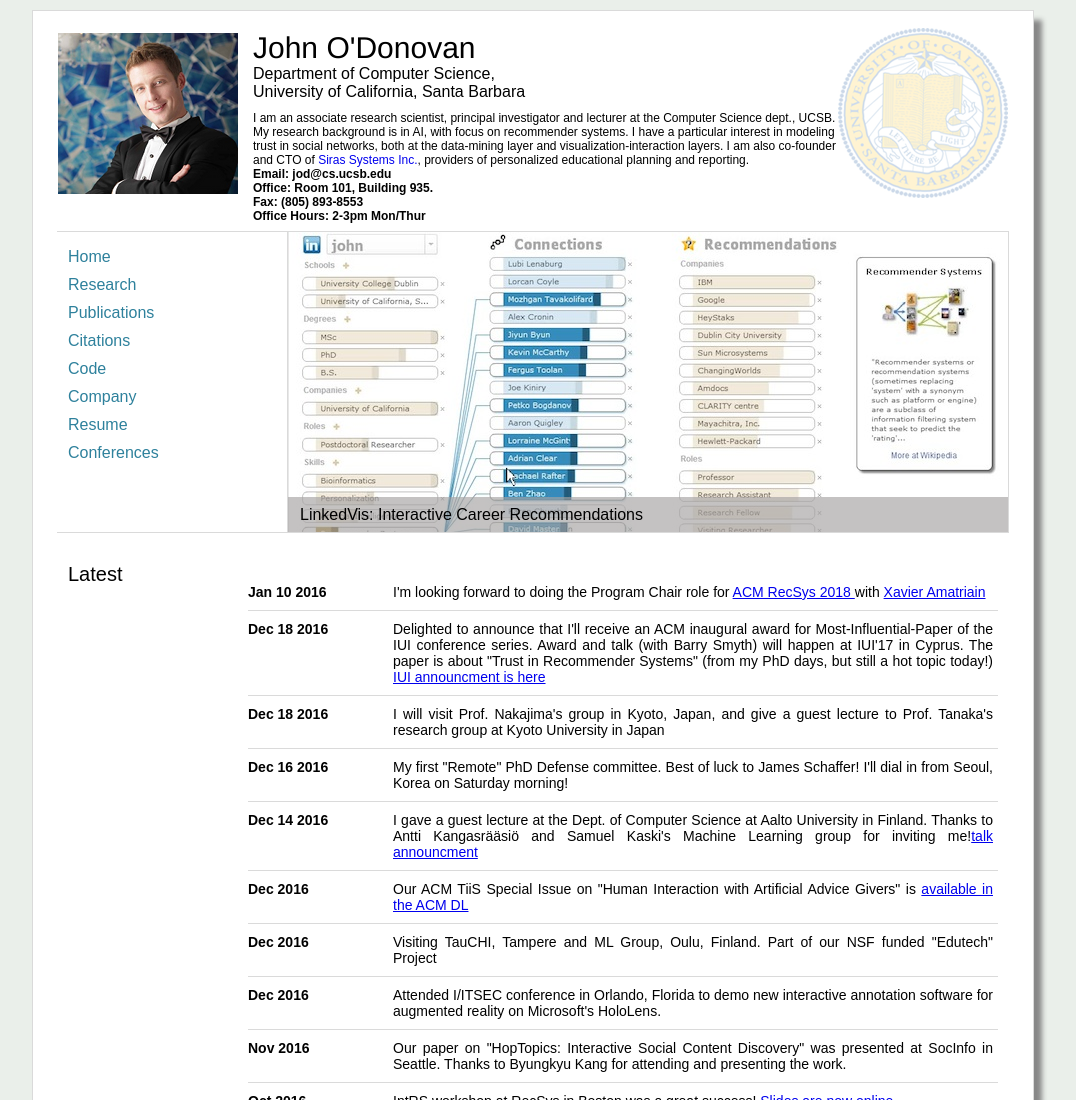
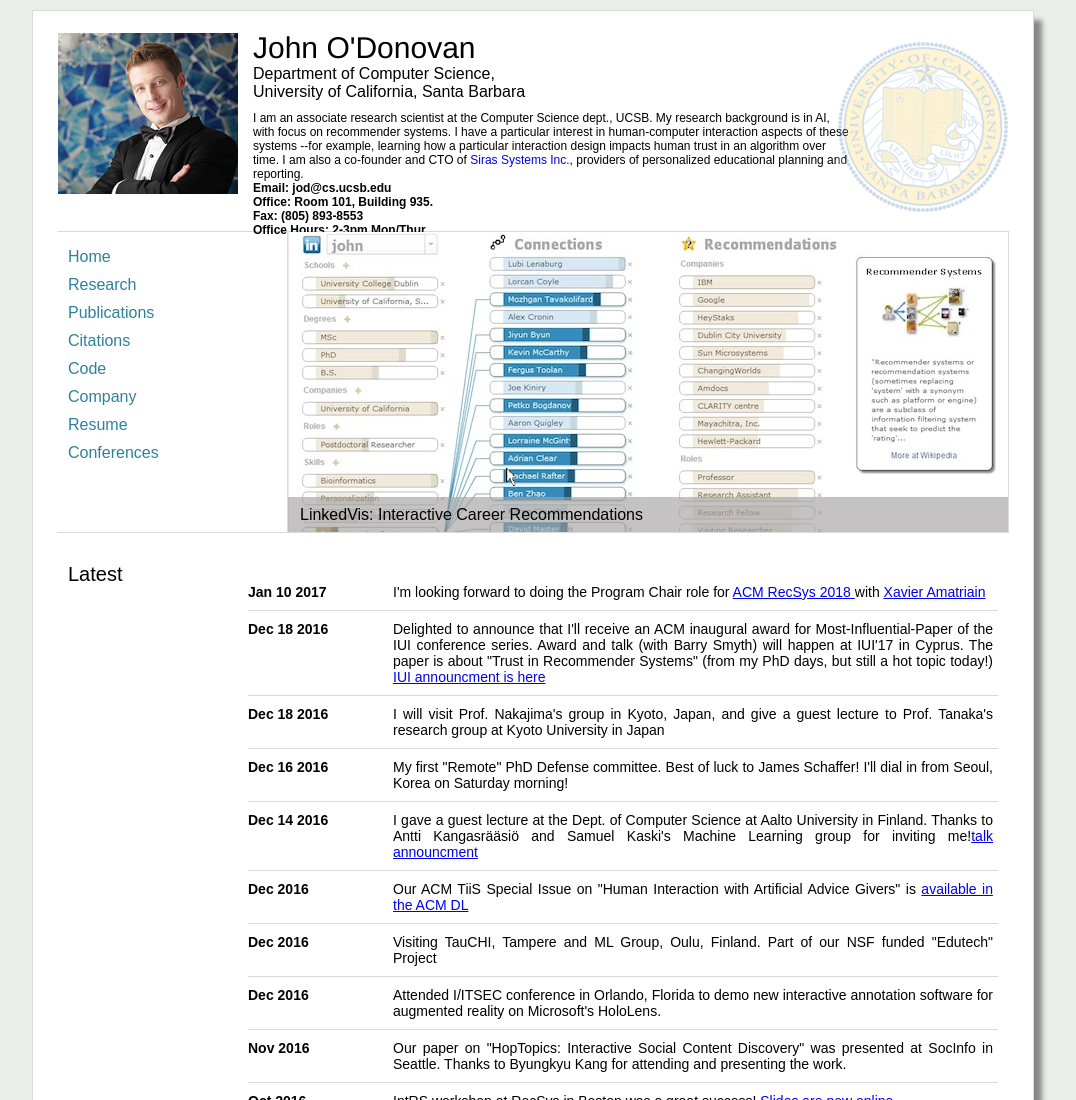
Before and after one commit to johnodonovan/personal-webpage, a plain HTML site: page index.html in a window 1280 px wide. Shown: the top 1100 px of the page, without its empty margins (108-1184 px from the left). Drawn offline with Linux system fonts and the light colour scheme.

Commit message:
header update

```diff
--- a/index.html
+++ b/index.html
@@ -127,7 +127,7 @@
 							<!-- NEWS 1 -->
 			<li class="news_list">
 						<article>
-							<span class="date_news">Jan 10 2016</span>
+							<span class="date_news">Jan 10 2017</span>
 							<span class="news_news">I'm looking forward to doing the Program Chair role for <a href="https://recsys.acm.org/">ACM RecSys 2018 </a> with <a href="https://xamat.github.io//">Xavier Amatriain</a>
 							 </span>
 						</span>
--- a/javascript/header.js
+++ b/javascript/header.js
@@ -8,7 +8,7 @@
 document.write('			<span id="name_span">John O\'Donovan </span>  &nbsp &nbsp &nbsp &nbsp &nbsp &nbsp &nbsp &nbsp ');
 document.write('			Department of Computer Science, University of California, Santa Barbara		');
 document.write('			 </div>');
-document.write('			 <div id="intro_text_div">I am an associate research scientist, principal investigator and lecturer at the Computer Science dept., UCSB. My research background is in AI, with focus on recommender systems.  I have a particular interest in modeling trust in social networks,  both at the data-mining layer and visualization-interaction layers. 	 I am also co-founder and CTO of <a href=http://www.sirassystems.com>Siras Systems Inc.</a>, providers of personalized educational planning and reporting.	  ');
+document.write('			 <div id="intro_text_div">I am an associate research scientist at the Computer Science dept., UCSB. My research background is in AI, with focus on recommender systems.  I have a particular interest in human-computer interaction aspects of these systems --for example, learning how a particular interaction design impacts human trust in an algorithm over time. 	I am also a co-founder and CTO of <a href=http://www.sirassystems.com>Siras Systems Inc.</a>, providers of personalized educational planning and reporting.	  ');
 document.write('			   <div id="ucsb_logo"><img src="images/logos/ucsb.png" alt="ucsb" />');
 document.write('			</div>');
 document.write('			 <div id="contact_text_div1">Email: jod@cs.ucsb.edu	  ');
```
Also changed, not shown: 1 other file.
